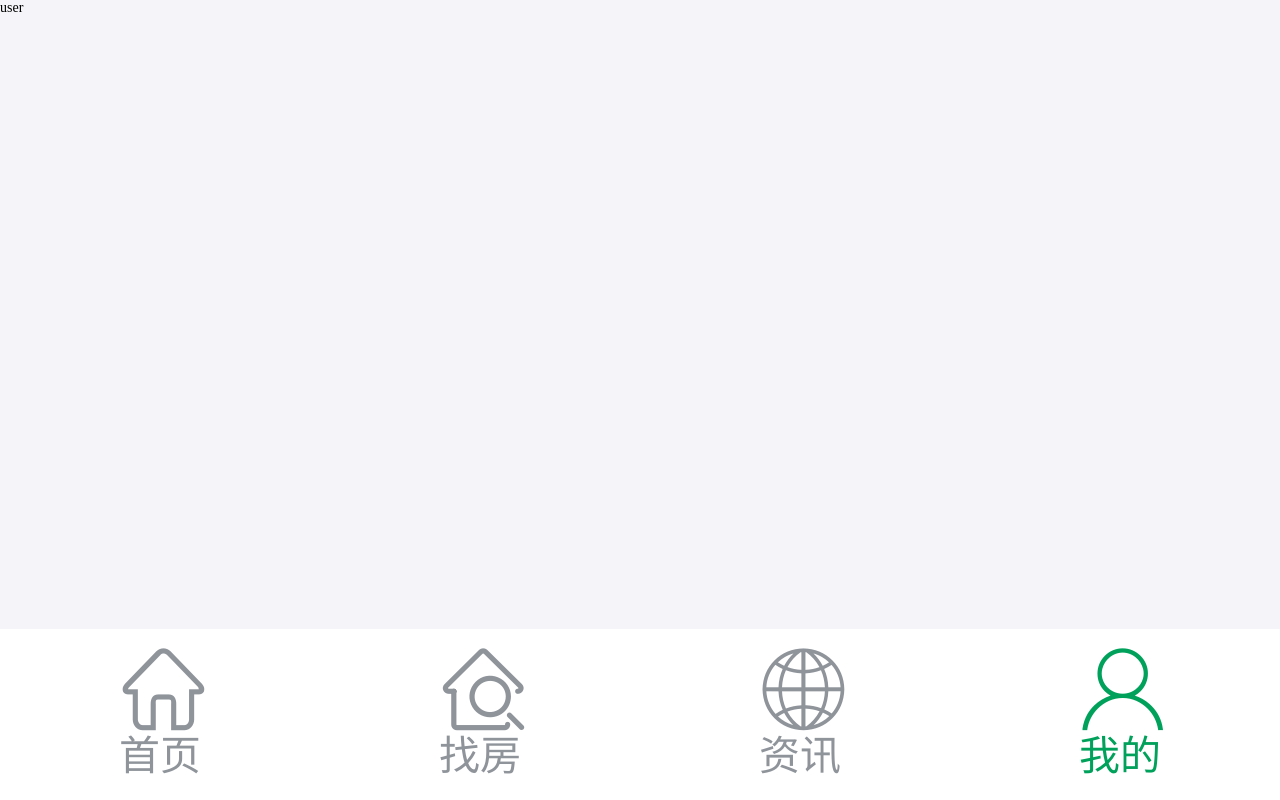
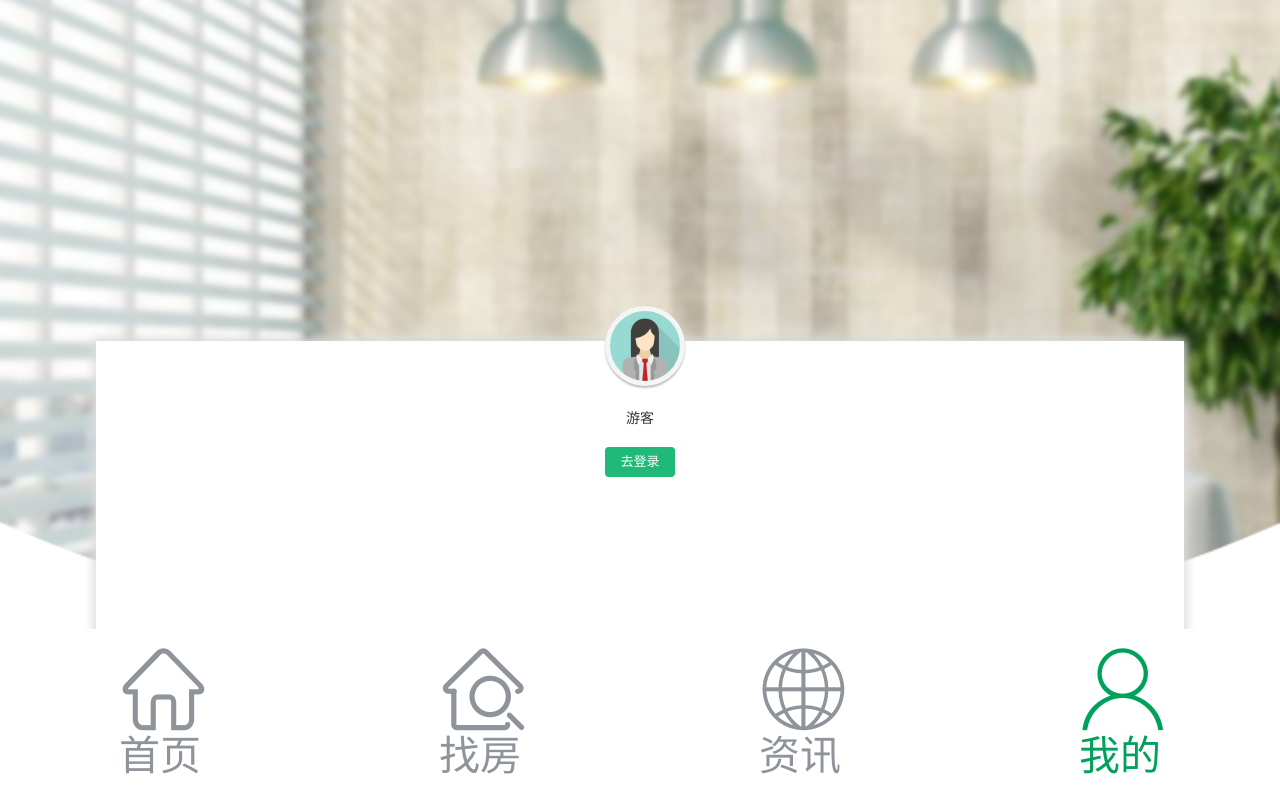
Before and after one commit to xiayuushi/react_h5, a React (Create React App) app: page /#/layout/user in a window 1280 px wide. Built offline with nearby package versions, Linux system fonts and the light colour scheme.

Commit message:
找房模块-解决bug

```diff
--- a/src/pages/houselist/houselist.jsx
+++ b/src/pages/houselist/houselist.jsx
@@ -221,6 +221,8 @@ class Filter extends Component {
       let res = await this.$request({
         url: `/houses/condition?id=${currentCityInfo.value}`
       })
+      console.log(res)
+
       if (res.status === 200) {
         allFilterData = res.body
         // 存储当前房源信息到localStorage 以便优化组件渲染速度
@@ -228,6 +230,8 @@ class Filter extends Component {
           `haoke_filter_data_${currentCityInfo.value}`,
           JSON.stringify(allFilterData)
         )
+      }
+    }
     this.setState(
       {
         allFilterData
@@ -251,8 +255,6 @@ class Filter extends Component {
         })
       }
     )
-      }
-    }
   }
 
   // 存储前三个选项卡（PickerView级联选择器）选中的值
--- a/src/pages/user/user.css
+++ b/src/pages/user/user.css
@@ -0,0 +1,92 @@
+.user_wrap {
+  position: fixed;
+  width: 100%;
+  height: 100%;
+  background-color: #fff;
+}
+
+.user_header {
+  width: 100%;
+  height: 15rem;
+  background: url('../../asstes/images/bg.png') no-repeat;
+  background-size: 100%;
+  overflow: hidden;
+}
+
+.info_pannel {
+  width: 85%;
+  height: 8.5rem;
+  background-color: #fff;
+  margin: 5rem auto 0;
+  box-shadow: 0px 0px 10px 3px #ddd;
+  position: relative;
+  display: flex;
+  flex-direction: column;
+  align-items: center;
+}
+
+.info_pannel img {
+  width: 70px;
+  height: 70px;
+  position: absolute;
+  left: 50%;
+  margin-left: -35px;
+  top: -35px;
+  border-radius: 40px;
+  overflow: hidden;
+  background: #f5f5f5;
+  border: 5px solid #f5f5f5;
+  box-shadow: 0px 2px 2px #bdbdbd;
+}
+
+.role {
+  margin-top: 70px;
+  font-size: 14px;
+  color: #333;
+}
+
+.gologin {
+  font-size: 13px;
+  height: 30px;
+  line-height: 30px;
+  padding: 0 15px;
+  background-color: #21b97a;
+  color: #fff;
+  border-radius: 4px;
+  margin-top: 20px;
+}
+
+.opt_list {
+  display: flex;
+  flex-wrap: wrap;
+}
+
+.opt_list li {
+  width: 30%;
+  flex-grow: 1;
+  display: flex;
+  flex-direction: column;
+  align-items: center;
+  margin-bottom: 15px;
+}
+
+.opt_list li i {
+  font-size: 20px;
+  margin-bottom: 15px;
+  color: #333;
+}
+
+.opt_list li span {
+  font-size: 14px;
+  color: #333;
+  margin-bottom: 10px;
+}
+
+.join {
+  width: 92%;
+  margin: 20px auto 0;
+}
+
+.join img {
+  width: 100%;
+}
--- a/src/pages/user/user.jsx
+++ b/src/pages/user/user.jsx
@@ -1,13 +1,51 @@
-import React, { Component } from 'react';
+import React, { Component } from 'react'
+import './user.css'
+import avatar02 from '../../asstes/images/avatar02.png'
+import join from '../../asstes/images/join.png'
 
 class User extends Component {
-  render() {
+  render () {
     return (
-      <div>
-        <h2>user</h2>
+      <div className='user_wrap'>
+        <div className='user_header'>
+          <div className='info_pannel'>
+            <img src={avatar02} alt='' />
+            <div className='role'>游客</div>
+            <span className='gologin'>去登录</span>
+          </div>
+        </div>
+        <ul className='opt_list'>
+          <li>
+            <i className='iconfont icon-shoucang'></i>
+            <span>我的收藏</span>
+          </li>
+          <li>
+            <i className='iconfont icon-home'></i>
+            <span>我的出租</span>
+          </li>
+          <li>
+            <i className='iconfont icon-shijian'></i>
+            <span>看房记录</span>
+          </li>
+          <li>
+            <i className='iconfont icon-fangdong'></i>
+            <span>成为房主</span>
+          </li>
+          <li>
+            <i className='iconfont icon-wode'></i>
+            <span>个人资料</span>
+          </li>
+          <li>
+            <i className='iconfont icon-kefu'></i>
+            <span>联系我们</span>
+          </li>
+        </ul>
+        <div className='join'>
+          <img src={join} alt='' />
+        </div>
       </div>
-    );
+    )
   }
 }
 
-export default User;
+export default User
```
Also changed, not shown: src/pages/detail/detail.jsx (+0 -19 lines). Lines whose indentation alone changed are shown as unchanged.
